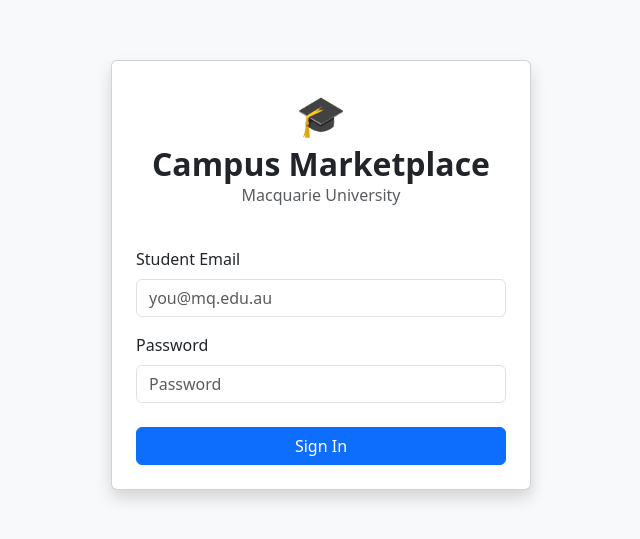
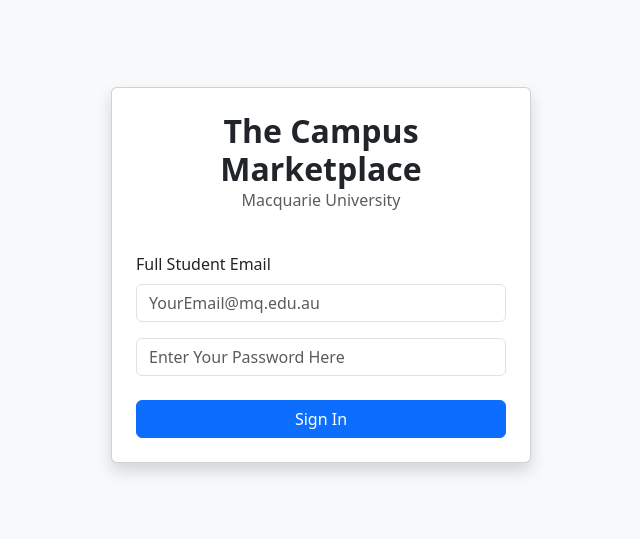
Before and after one commit to tawhidia/comp2750a3, a website: page login.html in a window 1280 px wide. Shown: the part 125-664 px from the top of the page, without its empty margins (319-959 px from the left). Drawn offline with nearby package versions, Linux system fonts and the light colour scheme; no server answers.

Commit message:
Tawhid is the man

```diff
--- a/login.html
+++ b/login.html
@@ -20,8 +20,7 @@
 
     <!-- Header -->
     <div class="text-center mb-4">
-      <div class="fs-1">🎓</div>
-      <h2 class="fw-bold mb-0">Campus Marketplace</h2>
+      <h2 class="fw-bold mb-0">The Campus Marketplace</h2>
       <p class="text-muted">Macquarie University</p>
     </div>
 
@@ -30,14 +29,13 @@
 
     <!-- Email field -->
     <div class="mb-3">
-      <label for="email" class="form-label">Student Email</label>
-      <input type="email" class="form-control" id="email" placeholder="you@mq.edu.au" autocomplete="email" />
+      <label for="email" class="form-label">Full Student Email</label>
+      <input type="email" class="form-control" id="email" placeholder="YourEmail@mq.edu.au" autocomplete="email" />
     </div>
 
     <!-- Password field -->
     <div class="mb-4">
-      <label for="password" class="form-label">Password</label>
-      <input type="password" class="form-control" id="password" placeholder="Password" autocomplete="current-password" />
+      <input type="password" class="form-control" id="password" placeholder="Enter Your Password Here" autocomplete="current-password" />
     </div>
 
     <!-- Sign-in button -->
```
